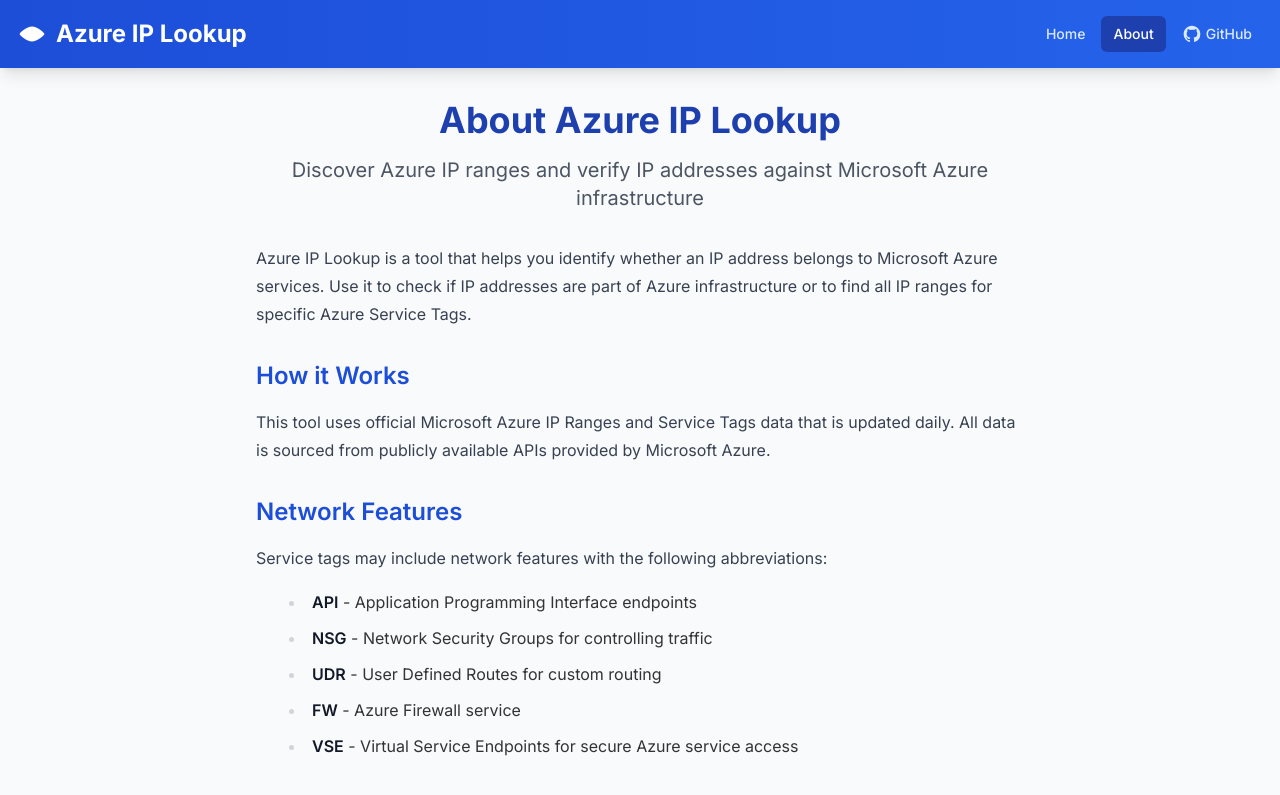
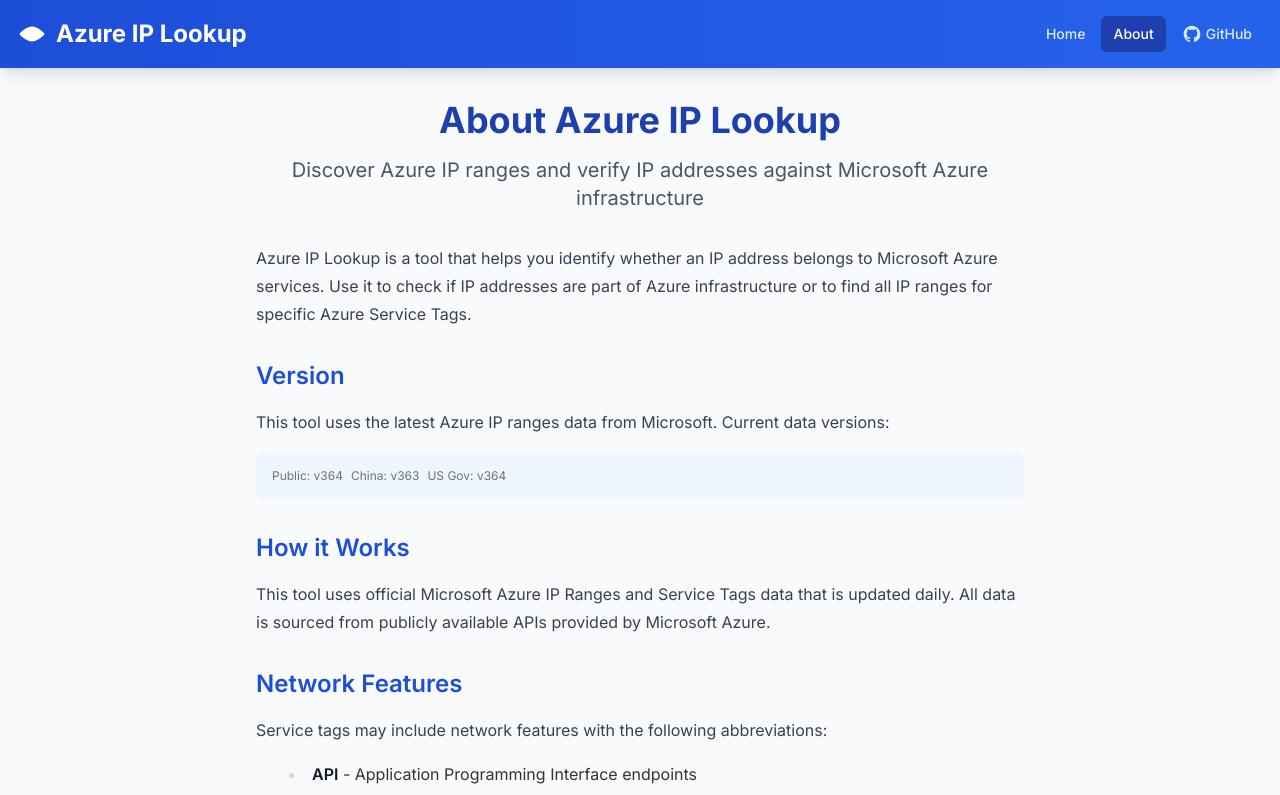
Before and after one commit to endgor/azure-ip-lookup, a Next.js app: page /about in a window 1280 px wide. Shown: the top 795 px of the page. Built offline with nearby package versions, Linux system fonts and the light colour scheme; no server answers.

Commit message:
Add VersionDisplay component to About page and remove from Home page

```diff
--- a/src/pages/about.tsx
+++ b/src/pages/about.tsx
@@ -1,5 +1,6 @@
 import Layout from '@/components/Layout';
 import Link from 'next/link';
+import VersionDisplay from '@/components/VersionDisplay';
 
 export default function About() {
   return (
@@ -17,6 +18,16 @@
             Azure IP Lookup is a tool that helps you identify whether an IP address belongs to Microsoft Azure services.
             Use it to check if IP addresses are part of Azure infrastructure or to find all IP ranges for specific Azure Service Tags.
           </p>
+
+          <h2>Version</h2>
+
+          <p>
+            This tool uses the latest Azure IP ranges data from Microsoft. Current data versions:
+          </p>
+
+          <div className="bg-blue-50 p-4 rounded-lg mb-6">
+            <VersionDisplay className="text-sm text-blue-700" />
+          </div>
 
           <h2>How it Works</h2>
 
--- a/src/pages/index.tsx
+++ b/src/pages/index.tsx
@@ -6,7 +6,6 @@
 import LookupForm from '@/components/LookupForm';
 import Results from '@/components/Results';
 import Pagination from '../components/Pagination';
-import VersionDisplay from '@/components/VersionDisplay';
 import { AzureIpAddress } from '@/types/azure';
 
 const fetcher = async (url: string) => {
@@ -107,10 +106,7 @@
 
   return (
     <Layout title="Azure IP Range Finder & Service Tag Lookup Tool">
-      <section className="text-center max-w-3xl mx-auto mb-8 relative">
-        <div className="absolute top-0 right-0">
-          <VersionDisplay />
-        </div>
+      <section className="text-center max-w-3xl mx-auto mb-8">
         <h1 className="text-4xl font-bold mb-4 text-blue-800">Azure IP Address & Service Tag Lookup</h1>
         <p className="text-xl text-gray-600 mb-8">
           Find IP ranges for Azure services and verify if an IP address belongs to Azure infrastructure
```
